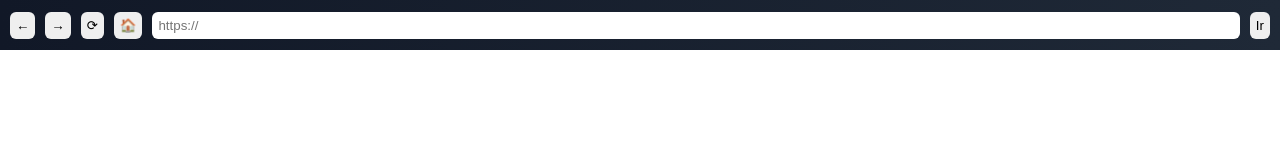
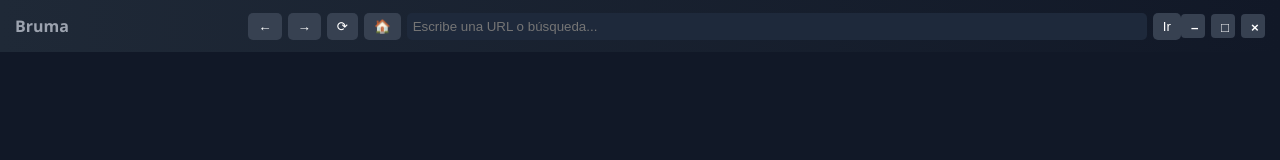
Before and after one commit to dgmnzrd/Bruma, an Electron app: page index.html in a window 1280 px wide. Drawn offline with Linux system fonts and the light colour scheme.

Commit message:
Update: Fase 2 terminada

```diff
--- a/index.html
+++ b/index.html
@@ -8,14 +8,24 @@
 </head>
 
 <body>
-    <div class="navbar">
+    <div class="navbar" id="navbar">
+        <div class="drag-region">
+            <span id="title">Bruma</span>
+        </div>
+        <div class="controls">
             <button id="back">←</button>
             <button id="forward">→</button>
             <button id="reload">⟳</button>
             <button id="home">🏠</button>
-        <input type="text" id="url" placeholder="https://">
+            <input id="url" type="text" placeholder="Escribe una URL o búsqueda...">
             <button id="go">Ir</button>
             <div id="loader" class="spinner" style="display: none;"></div>
+        </div>
+        <div class="window-buttons">
+            <button id="minimize">–</button>
+            <button id="maximize">□</button>
+            <button id="close">×</button>
+        </div>
     </div>
 
     <webview id="webview" src="https://example.com" style="width:100%; height: calc(100vh - 40px);" allowpopups
--- a/renderer.js
+++ b/renderer.js
@@ -72,3 +72,17 @@ webview.addEventListener('did-fail-load', (e) => {
 webview.addEventListener('page-title-updated', (e) => {
     document.title = e.title;
 });
+
+if (window.electronAPI) {
+    document.getElementById('minimize').addEventListener('click', () => {
+        window.electronAPI.minimize();
+    });
+    document.getElementById('maximize').addEventListener('click', () => {
+        window.electronAPI.maximize();
+    });
+    document.getElementById('close').addEventListener('click', () => {
+        window.electronAPI.close();
+    });
+} else {
+    console.warn('electronAPI no está disponible');
+}
--- a/style.css
+++ b/style.css
@@ -1,27 +1,79 @@
 body {
     margin: 0;
-    font-family: 'Helvetica Neue', sans-serif;
+    font-family: 'Segoe UI', sans-serif;
+    background-color: #111827;
+    color: #f3f4f6;
 }
 
 .navbar {
     display: flex;
     align-items: center;
+    justify-content: space-between;
+    background: linear-gradient(to right, #1f2937, #111827);
     padding: 5px;
-    background: linear-gradient(to right, #111827, #1f2937);
-    color: white;
-    height: 40px;
+    height: 42px;
+    -webkit-app-region: drag;
 }
 
-.navbar button,
-.navbar input {
-    margin: 0 5px;
-    padding: 6px;
-    border-radius: 6px;
-    border: none;
+.drag-region {
+    flex: 1;
+    padding-left: 10px;
+    color: #9ca3af;
+    font-weight: bold;
 }
 
-#url {
+.controls {
+    flex: 4;
+    display: flex;
+    align-items: center;
+    gap: 6px;
+    -webkit-app-region: no-drag;
+}
+
+.window-buttons {
+    flex: 0;
+    display: flex;
+    gap: 6px;
+    margin-right: 10px;
+    -webkit-app-region: no-drag;
+}
+
+.window-buttons button {
+    background: #374151;
+    border: none;
+    color: white;
+    width: 24px;
+    height: 24px;
+    font-weight: bold;
+    border-radius: 4px;
+    cursor: pointer;
+}
+
+.window-buttons button:hover {
+    background: #6b7280;
+}
+
+input#url {
     flex: 1;
+    padding: 6px;
+    border-radius: 5px;
+    border: none;
+    outline: none;
+    background-color: #1e293b;
+    color: white;
+}
+
+button {
+    background: #374151;
+    border: none;
+    color: white;
+    padding: 6px 10px;
+    border-radius: 5px;
+    cursor: pointer;
+}
+
+button:hover {
+    background: #4b5563;
 }
 
 .spinner {
@@ -31,7 +83,6 @@ body {
     border-top: 2px solid #60a5fa;
     border-radius: 50%;
     animation: spin 0.6s linear infinite;
-    margin-left: 10px;
 }
 
 @keyframes spin {
```
Also changed, not shown: main.js (+33 -6 lines), preload.js (+7 -0 lines). Lines whose indentation alone changed are shown as unchanged.
